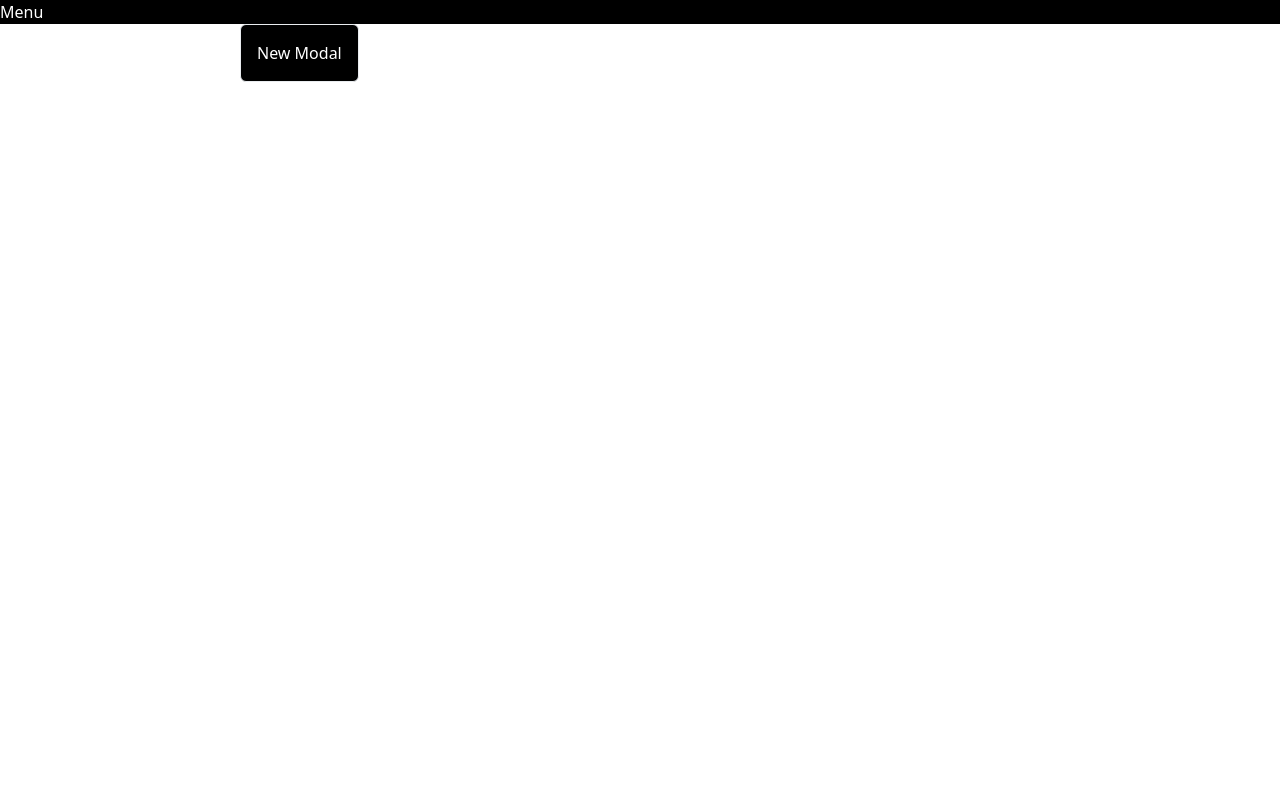
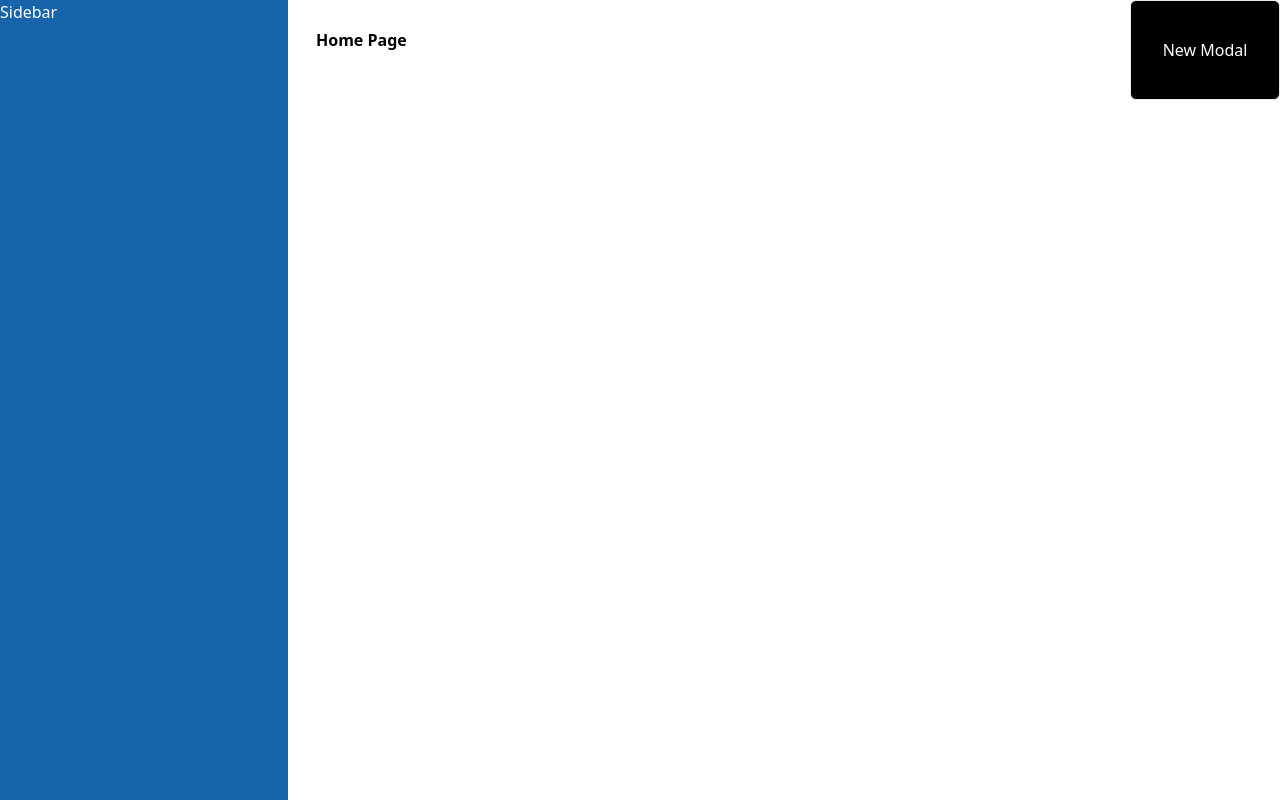
Before and after one commit to caiiolliima/Modal, a React (Vite) app: page /MenuBurguer in a window 1280 px wide. Built offline with nearby package versions, Linux system fonts and the light colour scheme.

Commit message:
modified:   src/MenuBurguer.tsx modified:   src/NewModal.tsx modified:   src/main.tsx

```diff
--- a/src/MenuBurguer.tsx
+++ b/src/MenuBurguer.tsx
@@ -3,18 +3,22 @@ import { Link } from "react-router-dom"
 function MenuBurguer() {
 
     return (
-        <div>
-            <aside className="bg-black text-white ">
-                <p>
-                    Menu
-                </p>
-            </aside>
-            <button className="flex mx-60 border bg-black text-white p-4 rounded-md hover:bg-gray-700 transition-all">
-                <Link to={"/NewModal"} className="">
-                    New Modal
-                </Link>
-            </button>
-        </div>
+        <>
+            <div className="flex">
+                <div className={`w-72 h-screen bg-blue-900 text-white`}>
+                    Sidebar
+                </div>
+
+                <div className="p-7 text-2x1 font-semibold flex-1 h-screen">
+                    <h1>Home Page</h1>
+                </div>
+                <button className="w-[150px] h-[100px] border bg-black text-white rounded-md hover:bg-gray-700 transition-all">
+                    <Link to={"/"} className="">
+                        New Modal
+                    </Link>
+                </button>
+            </div>
+        </>
     )
 }
 
--- a/src/NewModal.tsx
+++ b/src/NewModal.tsx
@@ -18,11 +18,11 @@ function NewModal() {
             <p>Qualquer coisa</p>
             <hr className="border-t-solid border-1 border-gray"/>
             <div className="flex flex-row justify-center">
-              <button className="border border-neutral-300 rounded-lg py-1.5 px-10 bg-blue-500 hover:bg-blue-500 text-white" onClick={() => setOpen(false)}>
+              <button className="border border-neutral-300 rounded-lg py-1.5 px-10 bg-blue-900 hover:bg-blue-500 text-white" onClick={() => setOpen(false)}>
+                Confirm
+              </button>
+              <button className="border border-neutral-300 rounded-lg py-1.5 px-10 bg-red-900 hover:bg-red-500 text-white" onClick={() => setOpen(false)}>
                 Close
-              </button>
-              <button className="border border-neutral-300 rounded-lg py-1.5 px-10 bg-blue-500 hover:bg-blue-500 text-white" onClick={() => setOpen(false)}>
-                Close 2
               </button>
             </div>
           </div>
--- a/src/main.tsx
+++ b/src/main.tsx
@@ -8,7 +8,7 @@ import MenuBurguer from './MenuBurguer.tsx'
 ReactDOM.createRoot(document.getElementById('root')!).render(
   <BrowserRouter>
     <Routes>
-      <Route path='/NewModal' element={<NewModal />} />
+      <Route path='/' element={<NewModal />} />
       <Route path='/MenuBurguer' element={<MenuBurguer />} />
     </Routes>
   </BrowserRouter>,
```
